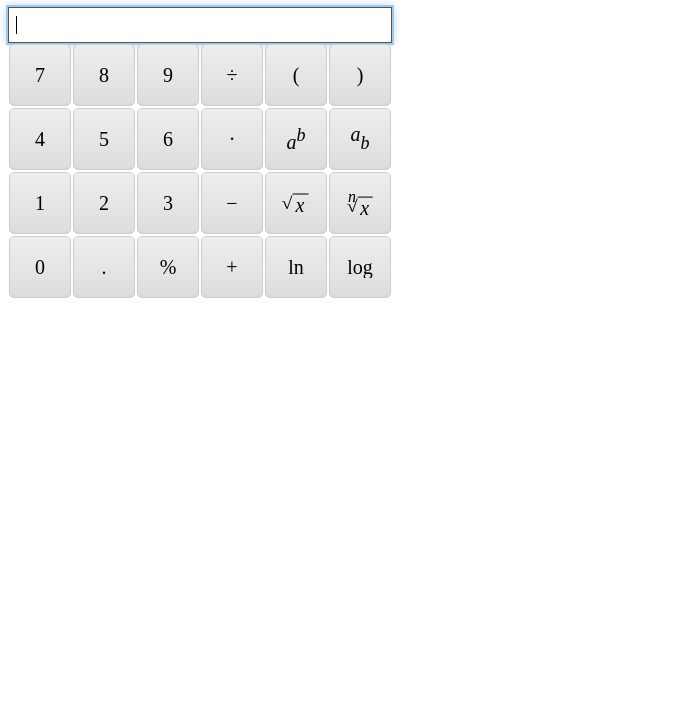
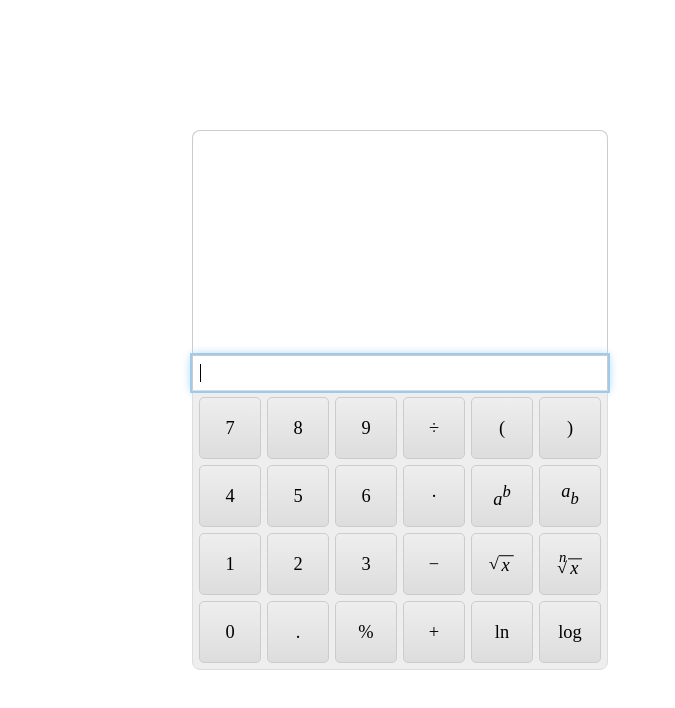
Before and after one commit to zach-zajack/calculator, an Electron app: page app/index.html in a window 800 px wide. Shown: the whole page, without its empty margins (0-675 px from the left). Drawn offline with nearby package versions, Linux system fonts and the light colour scheme; a web font is replaced by a local one.

Commit message:
stylize calculator a bit

```diff
--- a/app/index.css
+++ b/app/index.css
@@ -1,7 +1,25 @@
+.calculator {
+  position: absolute;
+  top: 50%;
+  left: 50%;
+  -ms-transform: translateX(-50%) translateY(-50%);
+  transform: translateX(-50%) translateY(-50%);
+}
+
+#math-fields {
+  border: 1px solid #ccc;
+  border-radius: 8px 8px 0 0;
+  border-bottom: 0;
+  height: 260px;
+  width: 414px;
+  vertical-align: bottom;
+  display: table-cell;
+}
+
 .equation-field {
-  width: 370px;
-  border: 1px solid #555;
-  margin-top: -1px;
+  width: 402px;
+  border: 1px solid #ccc;
+  margin: -1px;
   padding: 6px;
   display: flex;
 }
@@ -13,7 +31,7 @@
 }
 
 .expr-field {
-  flex-grow: 100;
+  flex-grow: 1;
 }
 
 .answer-field {
@@ -22,7 +40,12 @@
 }
 
 #buttons {
-  width: 400px;
+  border: 1px solid #ddd;
+  border-radius: 0 0 8px 8px;
+  padding: 3px;
+  height: 272px;
+  width: 408px;
+  background-color: #eee;
   display: block;
 }
 
@@ -32,7 +55,7 @@
   background: linear-gradient(#eee, #ddd);
   height: 60px;
   width: 60px;
-  margin: 1px;
+  margin: 3px;
   position: relative;
   float: left;
   cursor: pointer;
@@ -47,7 +70,6 @@
 }
 
 .btn-text {
-  font-size: 20px;
   pointer-events: none;
   position: absolute;
   top: 50%;
```
